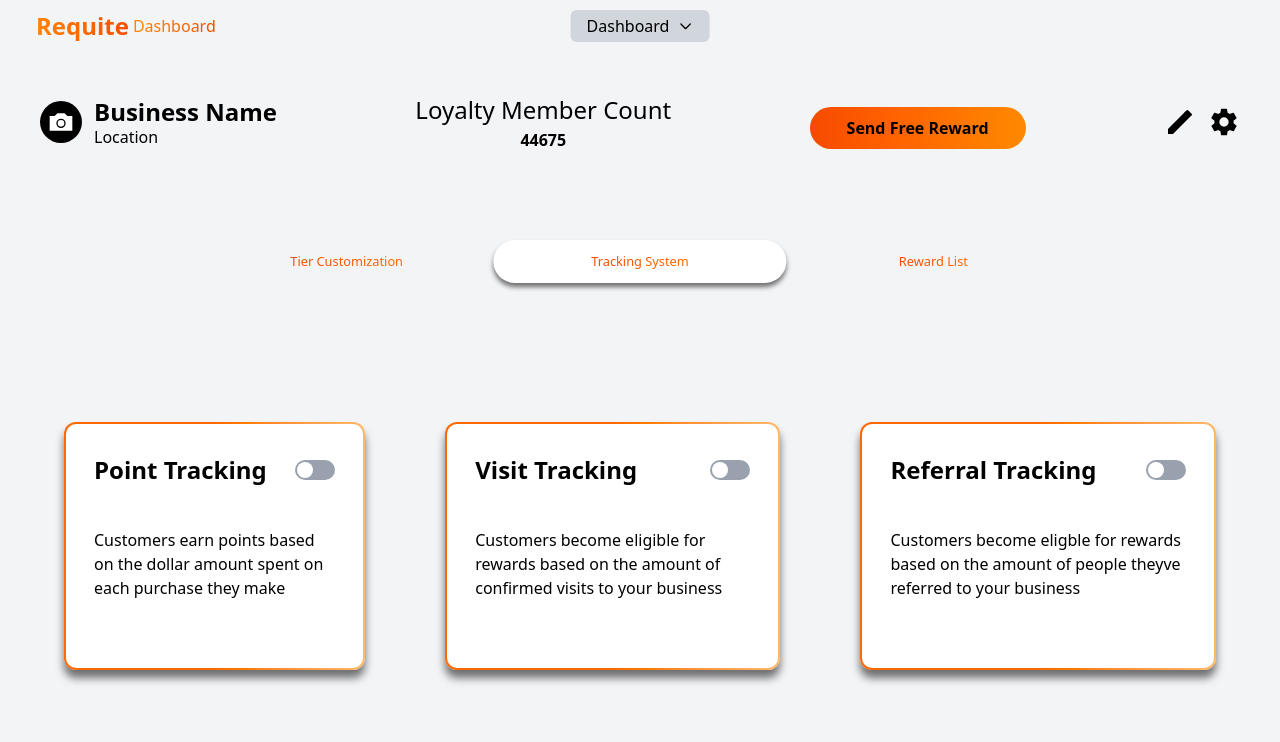
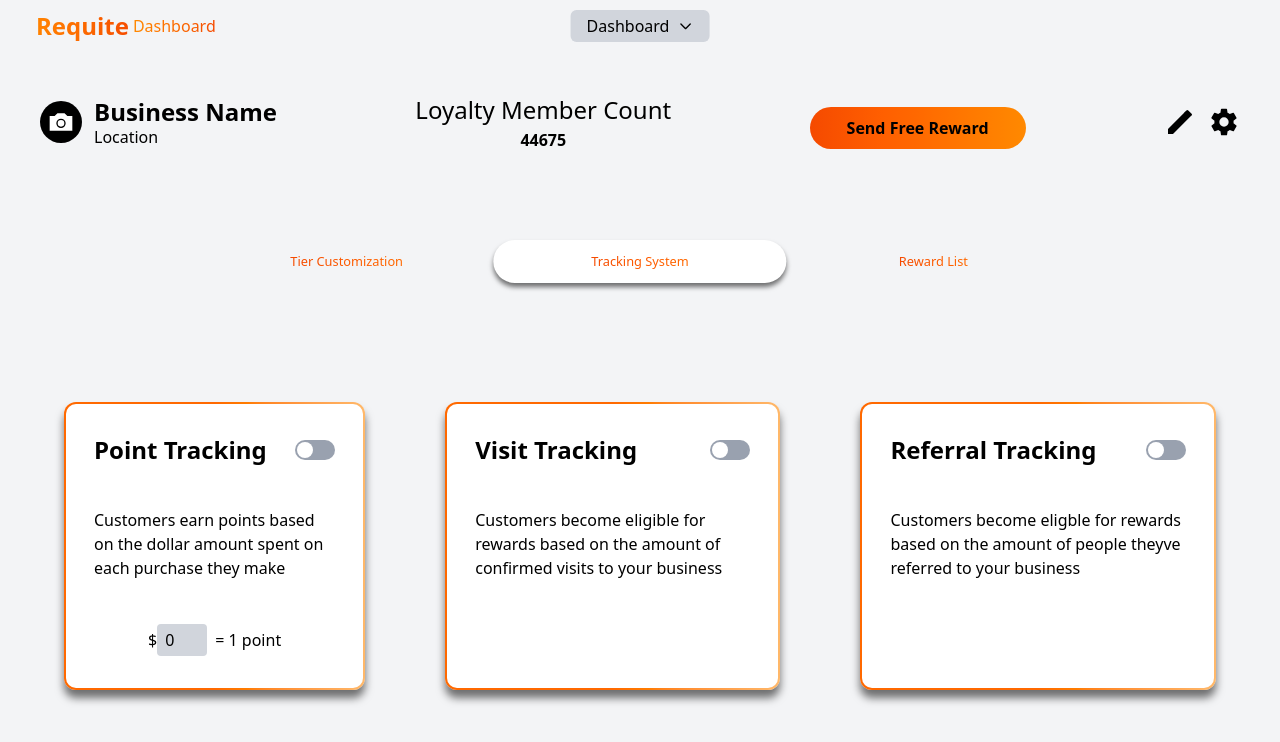
Before and after one commit to bryyc3/Requite-Web, a Next.js app: page /dashboard/tracking-system in a window 1280 px wide. Shown: the top 742 px of the page. Built offline with nearby package versions, Linux system fonts and the light colour scheme.

Commit message:
Tracking system tab cards

```diff
--- a/app/(dashboard)/dashboard/tier-customization/components/CustomizationContainer.tsx
+++ b/app/(dashboard)/dashboard/tier-customization/components/CustomizationContainer.tsx
@@ -25,7 +25,7 @@ export default function CustomizationContainer({tierInfo} : {tierInfo:any}){
                     <CustomizeOption option={customizeOptions[0]} info={tierInfo} />
                     <CustomizeOption option={customizeOptions[1]} info={tierInfo}/>
                 </div>
-                <CustomizeOption option={customizeOptions[2]} info={tierInfo} onChange={(value) => (null) }/>
+                <CustomizeOption option={customizeOptions[2]} info={tierInfo} onChange={(value) => (null)}/>
             </div>
         </div>
     )
--- a/app/(dashboard)/dashboard/tier-customization/components/CustomizeOption.tsx
+++ b/app/(dashboard)/dashboard/tier-customization/components/CustomizeOption.tsx
@@ -11,7 +11,7 @@ type CustomizeOptionProps = {
   onChange?: (value: string) => void;
 };
 
-export default function CustomizeOption({option, info, onChange,}: CustomizeOptionProps){
+export default function CustomizeOption({option, info, onChange}: CustomizeOptionProps){
     return(
             <div>
               <div className="flex items-center space-x-2 pb-2">
--- a/app/(dashboard)/dashboard/tier-customization/components/InfoPopup.tsx
+++ b/app/(dashboard)/dashboard/tier-customization/components/InfoPopup.tsx
@@ -1,4 +1,3 @@
-"use client";
 import { useState, useRef, useEffect } from "react";
 
 export default function InfoPopover({content}: {content: string}) {
--- a/app/(dashboard)/dashboard/tracking-system/components/TrackingSysContainer.tsx
+++ b/app/(dashboard)/dashboard/tracking-system/components/TrackingSysContainer.tsx
@@ -2,12 +2,15 @@ import ToggleButton from "../../components/ToggleButton";
 
 type TrackingSysContainerProps = {
   system: {
-    name: String,
-    description: String
+    name: string,
+    description: string,
+    input: boolean,
+    ppd: string
   }
+  onChange?: (value: string) => void;
 };
 
-export default function TrackingSysContainer({system}: TrackingSysContainerProps) {
+export default function TrackingSysContainer({system, onChange}: TrackingSysContainerProps) {
     return(
       <div className="rounded-xl bg-gradient-to-r from-orange-500 via-orange-500 to-orange-300 p-[2px] shadow-[0_8px_8px_rgba(0,0,0,0.55)] ">
         <div className="bg-white rounded-[10px] p-7">
@@ -16,6 +19,14 @@ export default function TrackingSysContainer({system}: TrackingSysContainerProps
                 <ToggleButton />
             </div>
             <p className="font-extralight text-[clamp(.3rem,1.5cqi,1rem)] pb-10">{system.description}</p>
+            <div className="h-[40px] flex justify-center items-center">
+                {system.input &&
+                (<>
+                    <p>$</p>
+                    <input value={system.ppd} type="text" className="bg-gray-300 rounded px-2 w-[50px] py-1" onChange={(e) => onChange?.(e.target.value)}/>
+                    <p className="ml-2">= 1 point</p>
+                  </>)}
+            </div>
         </div>
       </div>
     )
--- a/app/(dashboard)/dashboard/tracking-system/page.tsx
+++ b/app/(dashboard)/dashboard/tracking-system/page.tsx
@@ -1,15 +1,16 @@
+"use client"
 import TrackingSysContainer from "./components/TrackingSysContainer"
 
-const trackingSystems = [{name: "Point Tracking", description: "Customers earn points based on the dollar amount spent on each purchase they make"},
-                         {name: "Visit Tracking", description: "Customers become eligible for rewards based on the amount of confirmed visits to your business"},
-                         {name: "Referral Tracking", description: "Customers become eligble for rewards based on the amount of people theyve referred to your business"}]
+const trackingSystems = [{name: "Point Tracking", description: "Customers earn points based on the dollar amount spent on each purchase they make", input: true, ppd: "0"},
+                         {name: "Visit Tracking", description: "Customers become eligible for rewards based on the amount of confirmed visits to your business", input: false, ppd: "0"},
+                         {name: "Referral Tracking", description: "Customers become eligble for rewards based on the amount of people theyve referred to your business", input: false, ppd: "0"}]
 //pull tracking systems info from db
 
 export default function TrackingSystem(){
     return(
         <div className="flex-1 flex items-center justify-center gap-20 p-[5cqi]">
             {trackingSystems.map((systemType, index) => (
-                <TrackingSysContainer key={index} system={systemType}/>
+                <TrackingSysContainer key={index} system={systemType} onChange={(value) => (null)}/>
             ))}
         </div>
     )
```
